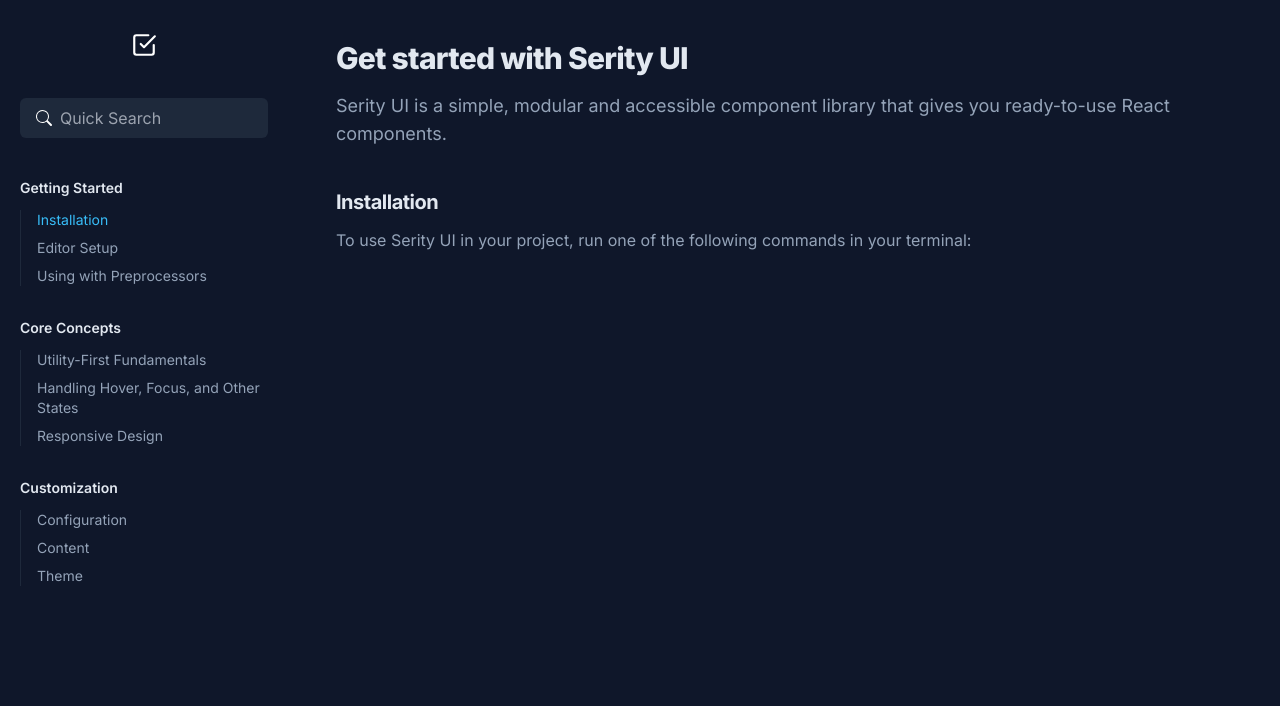
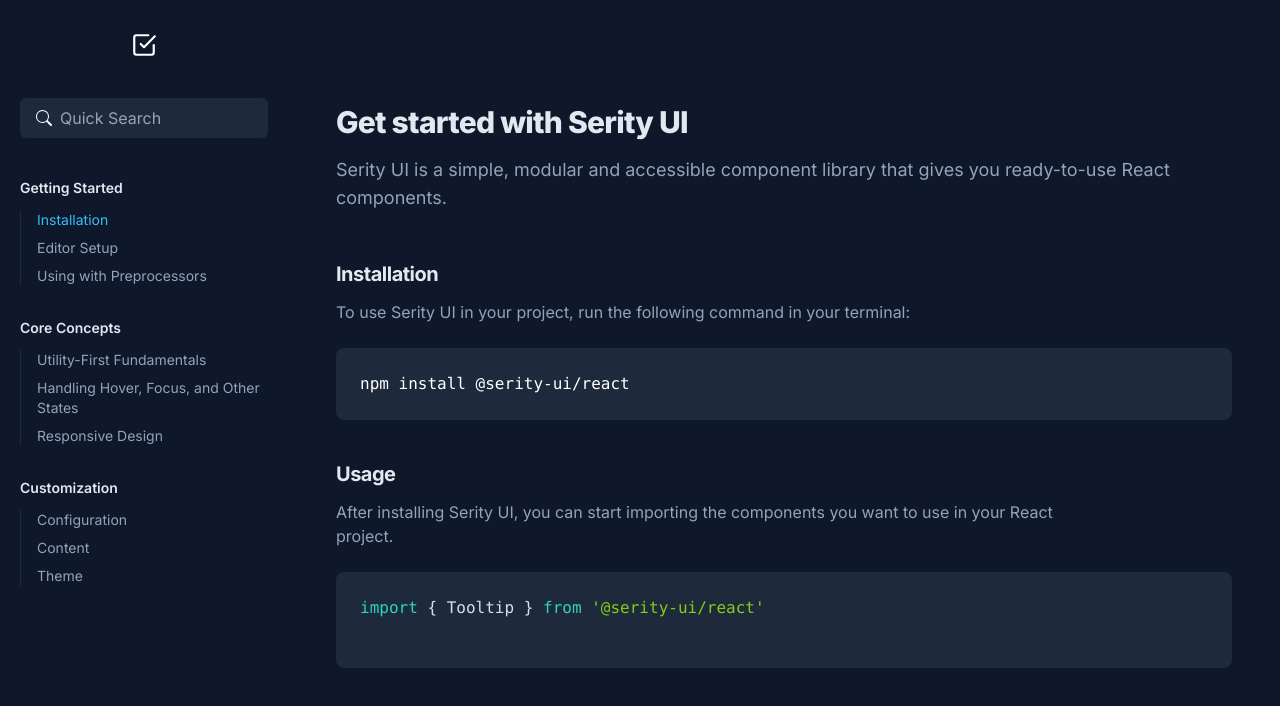
Before and after one commit to serity-ui/serity-ui.com, a Next.js app: page /docs/installation in a window 1280 px wide. Shown: the top 706 px of the page. Built offline with nearby package versions, Linux system fonts and the light colour scheme.

Commit message:
feat: add installation instructions

```diff
--- a/components/Layout.tsx
+++ b/components/Layout.tsx
@@ -2,7 +2,7 @@ import Sidebar from './Sidebar'
 
 const Layout = ({ children }: any) => {
   return (
-    <div className='flex'>
+    <div className='flex bg-slate-900'>
       <Sidebar />
       <main className='bg-slate-900 flex w-0 flex-1 flex-col overflow-hidden px-12 py-10 text-white'>
         {children}
--- a/pages/docs/installation.tsx
+++ b/pages/docs/installation.tsx
@@ -4,7 +4,7 @@ import Layout from '../../components/Layout'
 const installation = () => {
   return (
     <Layout>
-      <header className='flex flex-col mb-10'>
+      <header className='flex flex-col mb-12 mt-16'>
         <h1 className='text-3xl sm:text-4x1 font-extrabold text-slate-200 tracking-tight'>
           Get started with Serity UI
         </h1>
@@ -19,11 +19,42 @@ const installation = () => {
             Installation
           </h2>
         </div>
-        <div className='relative z-10 max-w-3xl mb-16'>
+        <div className='relative z-10 max-w-3xl mb-6'>
           <p className='text-slate-400'>
-            To use Serity UI in your project, run one of the following commands
-            in your terminal:
+            To use Serity UI in your project, run the following command in your
+            terminal:
           </p>
+        </div>
+        <div className='bg-[#1E293B] px-6 py-6  rounded-lg'>
+          <pre>
+            <code>npm install @serity-ui/react</code>
+          </pre>
+        </div>
+        <div>
+          <h2 className='text-slate-200 text-xl tracking-tight font-bold mb-3 mt-10'>
+            Usage
+          </h2>
+        </div>
+        <div className='relative z-10 max-w-3xl mb-6'>
+          <p className='text-slate-400'>
+            After installing Serity UI, you can start importing the components
+            you want to use in your React project.
+          </p>
+        </div>
+        <div className='bg-[#1E293B] px-6 py-6  rounded-lg'>
+          <div>
+            <div>
+              <pre>
+                <div className='text-[#d6deeb]'>
+                  <span className='text-teal-400'>import</span>
+                  <span> &#123; Tooltip &#125; </span>
+                  <span className='text-teal-400'>from</span>
+                  <span className='text-lime-500'> '@serity-ui/react'</span>
+                </div>
+              </pre>
+            </div>
+          </div>
+          <button></button>
         </div>
       </section>
     </Layout>
```
